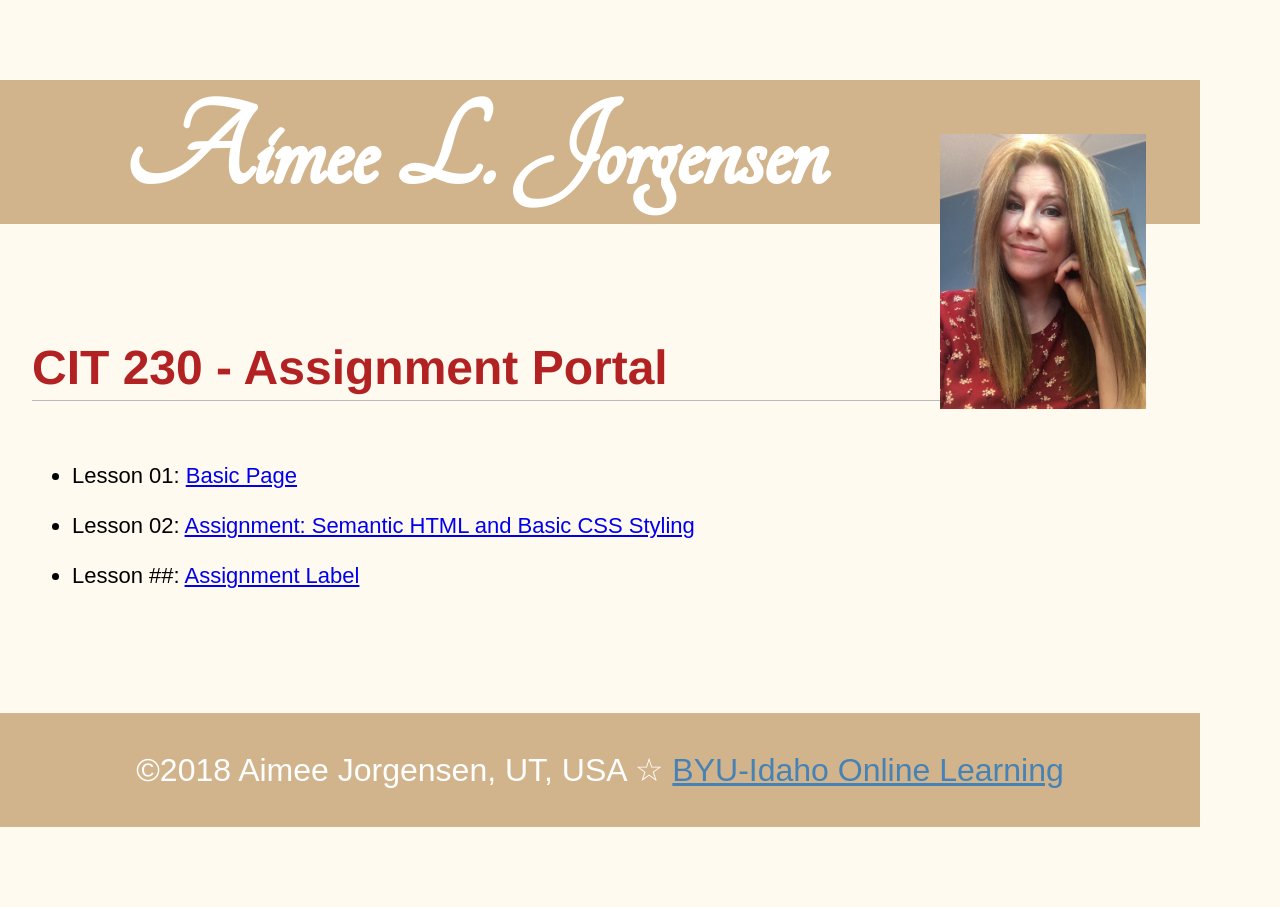
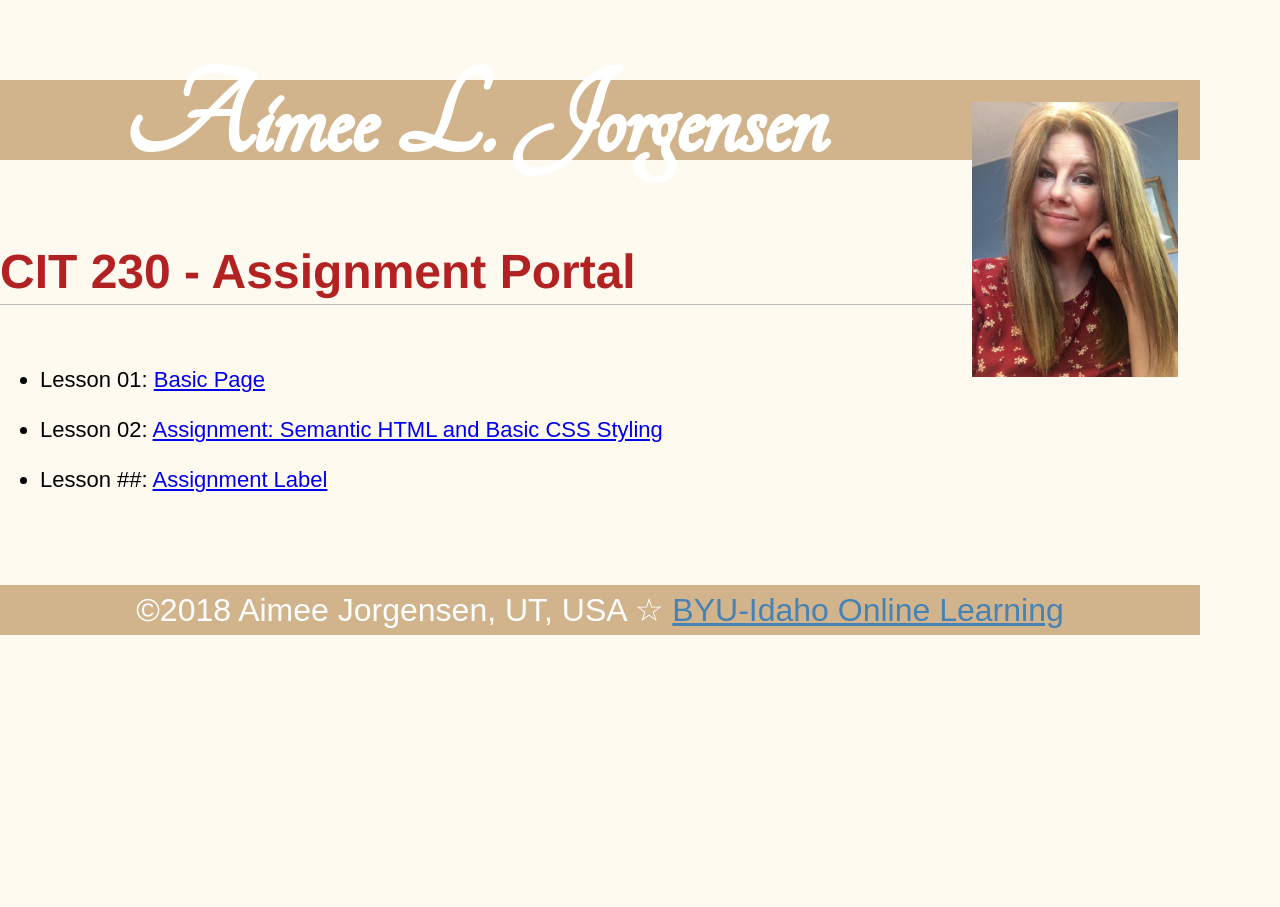
Before and after one commit to ajorgensen5/ajorgensen5.github.io, a PHP site: page / in a window 1280 px wide. After the commit the page ends 635 px from the top, so only its background shows below. Run offline with PHP 8.4, Linux system fonts and the light colour scheme.

Commit message:
removed the header padding

```diff
--- a/styles/main.css
+++ b/styles/main.css
@@ -1,6 +1,3 @@
-
-
-/* * is a wildcard referring to all elements. */
 * { margin: 0; box-sizing: border-box; }
 
 body {
@@ -36,7 +33,7 @@ h2 {
 
 header, main, footer {
     margin: 5rem auto;
-    padding: 2rem;
+
     max-width: 1200px;
 }
 
```
